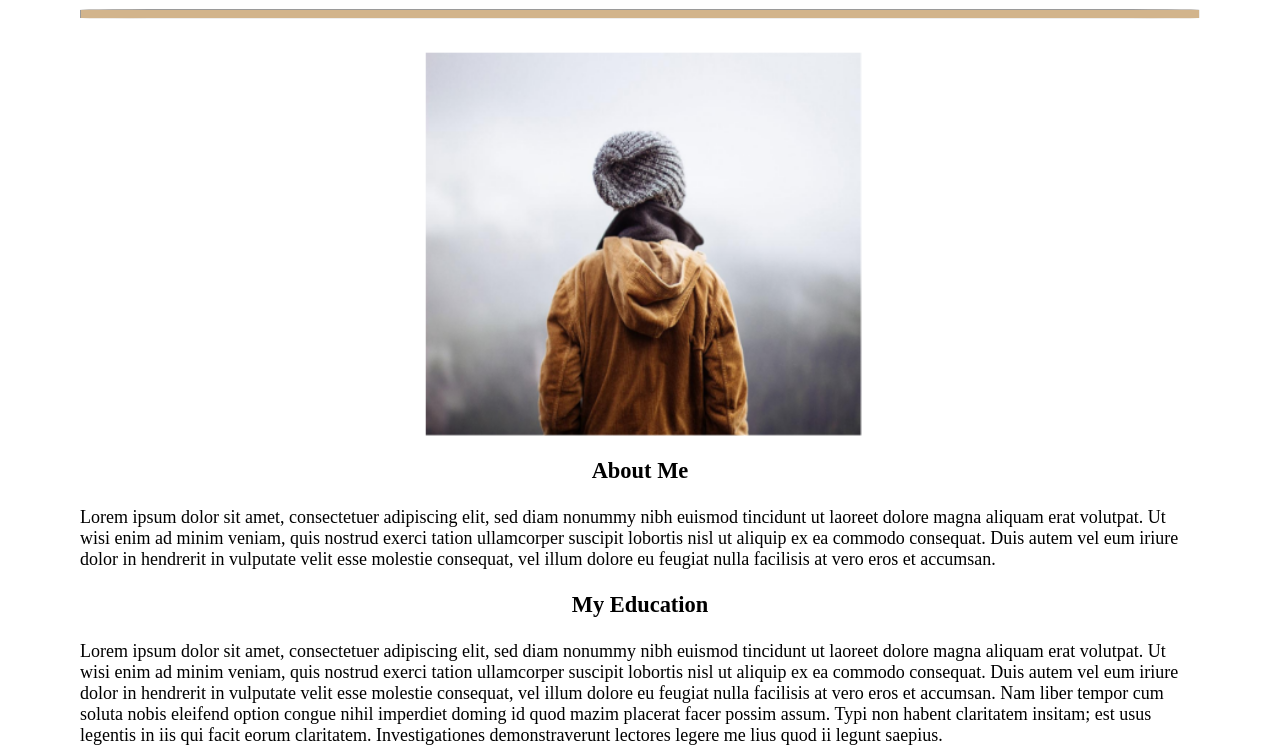
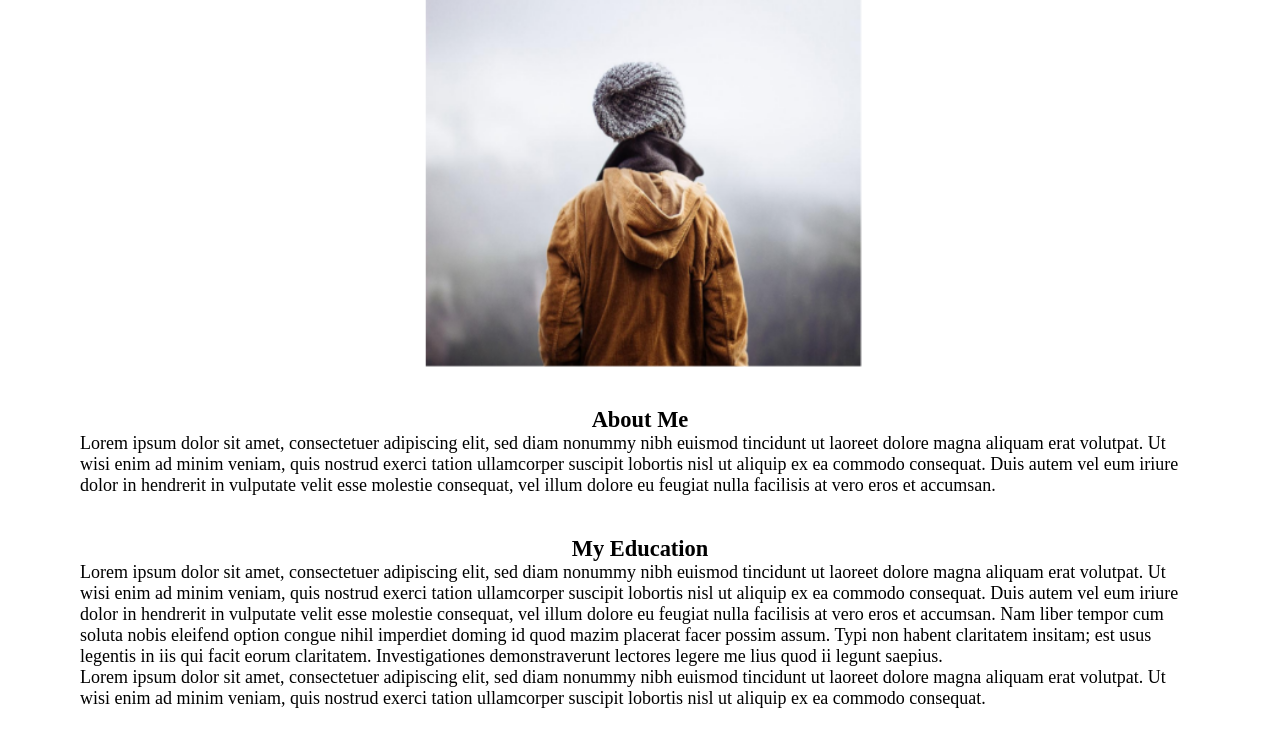
Before and after one commit to 29th-pixel/Practice-Profile-Web-Page, a plain HTML site: page index.html in a window 1280 px wide. Shown: the part 177-930 px from the top of the page. Drawn offline with Linux system fonts and the light colour scheme.

Commit message:
updated the heading

```diff
--- a/style/style.css
+++ b/style/style.css
@@ -1,11 +1,19 @@
+* {
+  margin: 0;
+  padding: 0;
+  box-sizing: border-box;
+}
+
 body {
   margin-top: 2rem;
   margin-right: 5rem;
   margin-left: 5rem;
+  margin-bottom: 2rem;
   font-size: larger;
 }
 
 hr {
+  margin-top: 1rem;
   height: 0.5rem;
   background: #d2b48c;
   border-radius: 10%;
@@ -25,6 +33,7 @@ img {
 #section-heading-1,
 #section-heading-2,
 #section-heading-3 {
+  padding-top: 2.5rem;
   text-align: center;
 }
 
```
